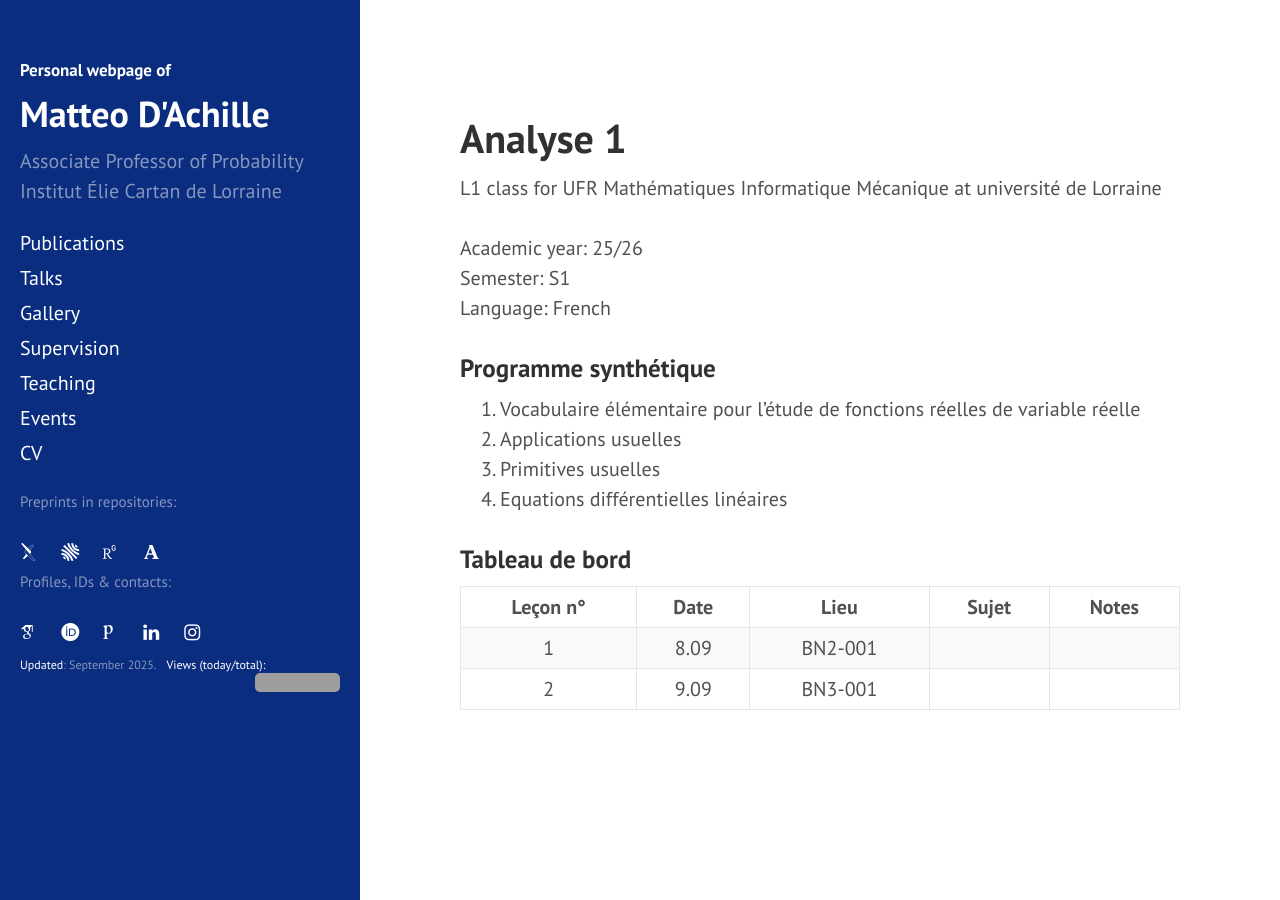
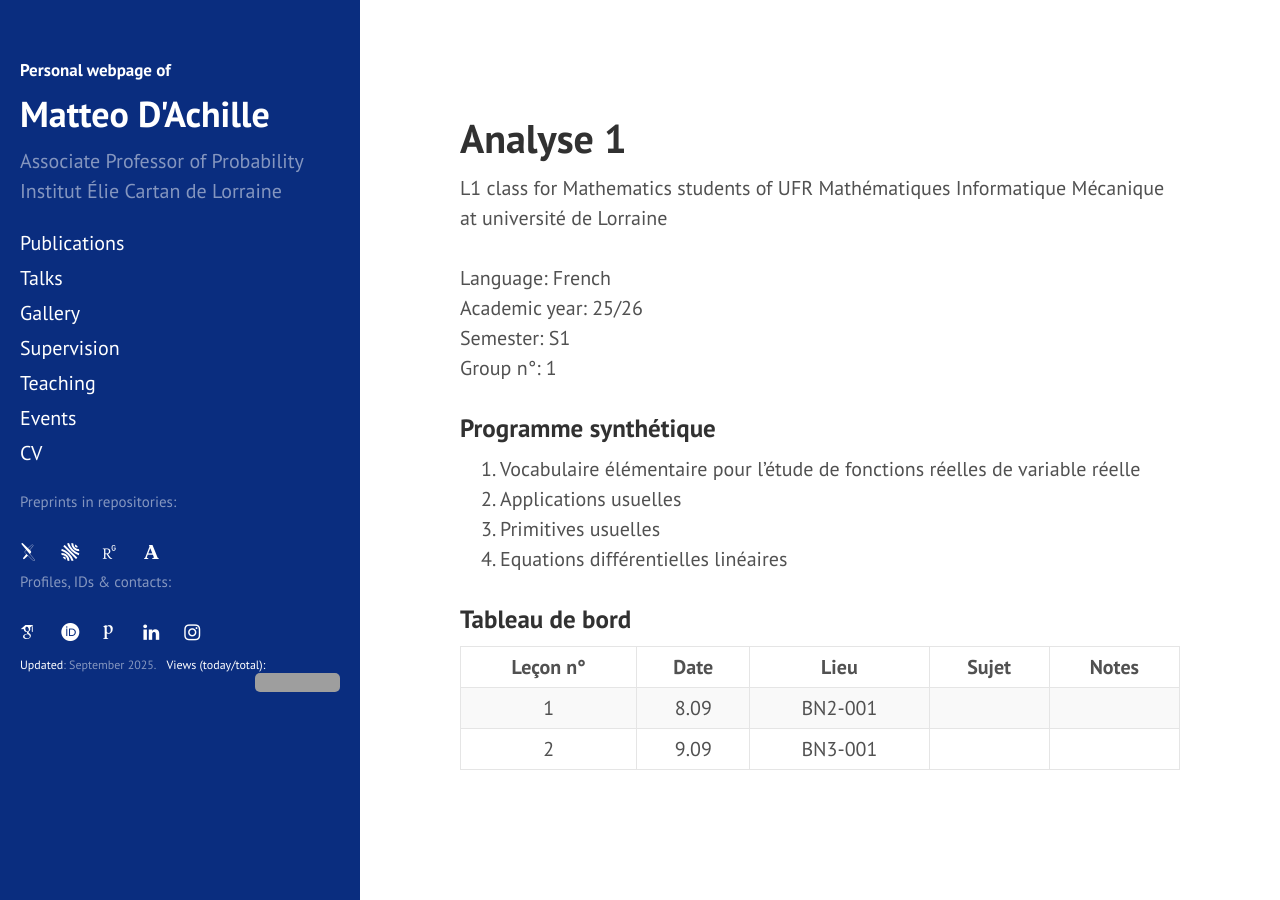
Before and after one commit to matteodachille/matteodachille.github.io, a Jekyll site: the page built from _courses/Analysis1-2025.md, in a window 1280 px wide. Built offline with Jekyll 4.4.1, drawn with Linux system fonts in a browser that asks for light colours; nearby versions of some CDN libraries; some web fonts are replaced; grey boxes are pictures that could not be loaded.

Commit message:
Updated Analysis 1 class

```diff
--- a/_courses/Analysis1-2025.md
+++ b/_courses/Analysis1-2025.md
@@ -9,9 +9,10 @@ role: EI
 nostudents:
 #team:  R.Bunoiu, M. D'Achille, A. Guesmia
 level: L1
-studtype: UFR Mathématiques Informatique Mécanique
+studtype: Mathematics students of UFR Mathématiques Informatique Mécanique
 etab: université de Lorraine
 classnumber: 9
+groupnumber : 1
 ---
 
 ### Programme synthétique
--- a/_layouts/course.html
+++ b/_layouts/course.html
@@ -24,14 +24,14 @@ layout: default
 
 <br/>
 
+<div class="course-lang {{ page.lang | downcase }}">
+  Language: {{ page.lang }}
+</div>
 <div class="course-class {{ page.year | downcase }}">
   Academic year: {{ page.year }}
 </div>
 <div class="course-semester {{ page.semester | downcase }}">
   Semester: {{ page.semester }}
-</div>
-<div class="course-lang {{ page.lang | downcase }}">
-  Language: {{ page.lang }}
 </div>
 
     {% if page.team%}
@@ -40,6 +40,12 @@ layout: default
       Pedagogical Team (responsible in <b>bold</b>): {{ page.team }}
       </div>
   {% endif %}
+  {% if page.groupnumber%}
+
+<div class="course-group {{ page.professor | downcase}}">
+    Group n&deg;: {{ page.groupnumber }}
+    </div>
+{% endif %}
 
 
 
```
